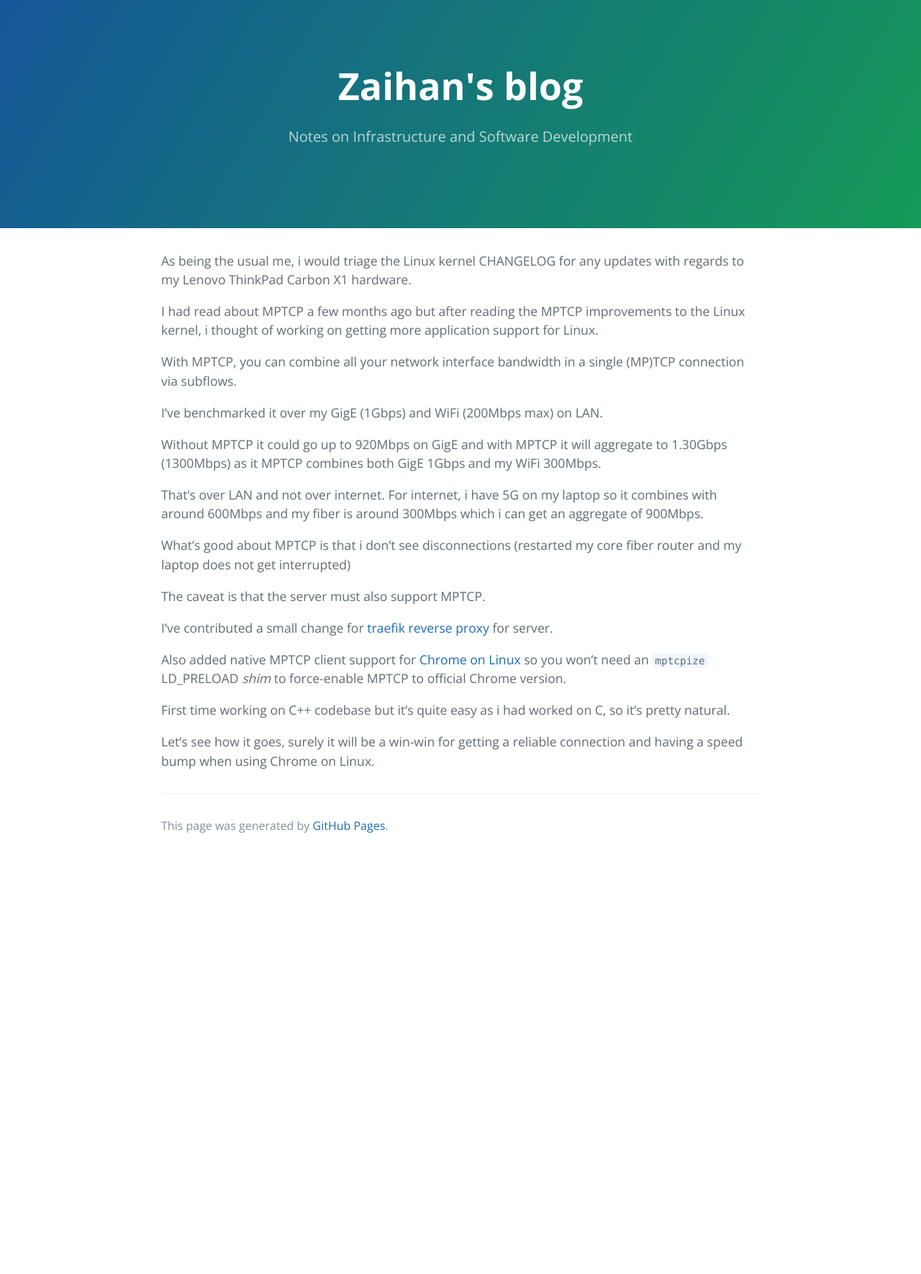
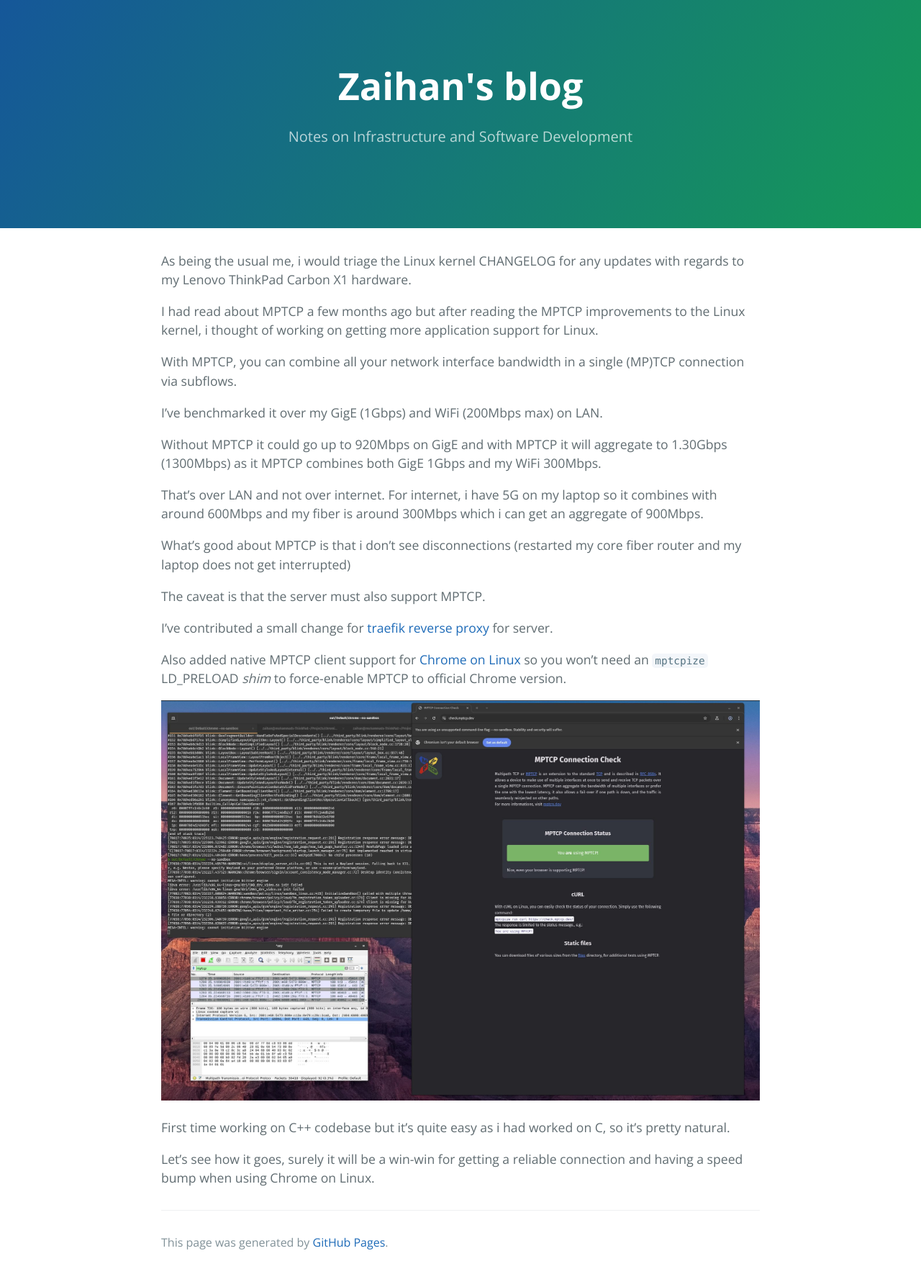
Before and after one commit to muhammadn/muhammadn.github.io, a Jekyll site: the page built from _posts/2025-03-16-what-is-mptcp-and-implementations-for-traefik-and-chrome-on-linux.md, in a window 1280 px wide. Shown: the whole page at 72% size. Built offline with Jekyll 4.4.1, drawn with Linux system fonts in a browser that asks for light colours; before the commit the page ends 1191 px from its top, so only the background shows below that.

Commit message:
add image for chromium mptcp support

```diff
--- a/_posts/2025-03-16-what-is-mptcp-and-implementations-for-traefik-and-chrome-on-linux.md
+++ b/_posts/2025-03-16-what-is-mptcp-and-implementations-for-traefik-and-chrome-on-linux.md
@@ -23,6 +23,8 @@ I've contributed a small change for [traefik reverse proxy](https://github.com/t
 
 Also added native MPTCP client support for [Chrome on Linux](https://chromium-review.googlesource.com/c/chromium/src/+/6355767) so you won't need an `mptcpize` LD_PRELOAD *shim* to force-enable MPTCP to official Chrome version.
 
+![MPTCP working in Chrom(ium)]({{ site.url }}/assets/images/mptcp.jpg){:class="img-responsive"}
+
 First time working on C++ codebase but it's quite easy as i had worked on C, so it's pretty natural.
 
 Let's see how it goes, surely it will be a win-win for getting a reliable connection and having a speed bump when using Chrome on Linux.
```
Also changed, not shown: assets/images/mptcp.jpg (added).
